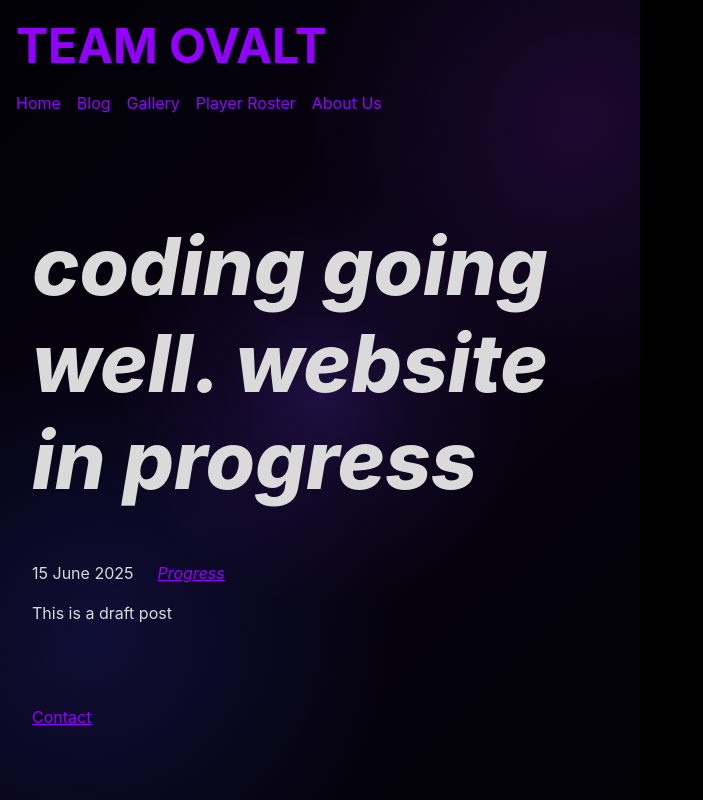
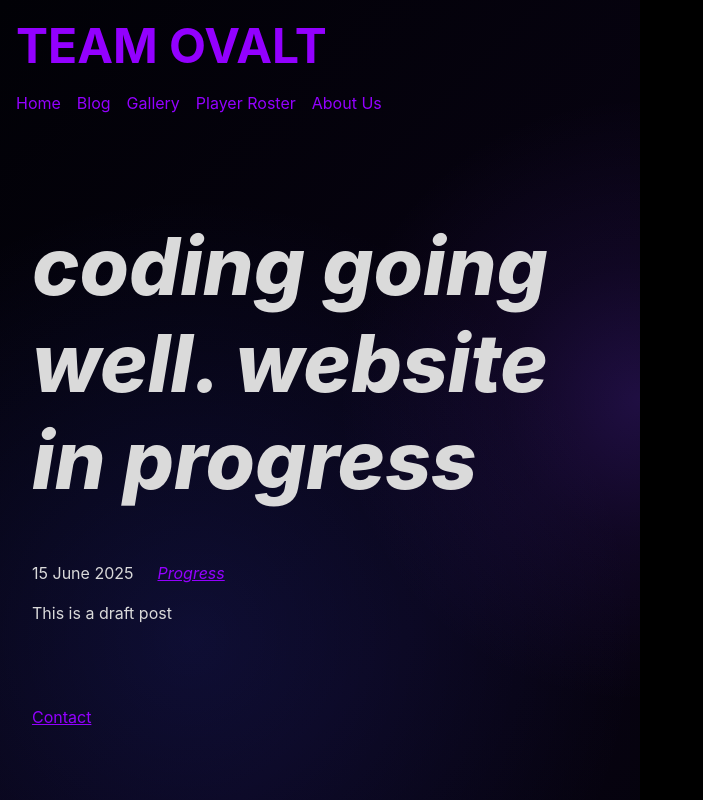
Before and after one commit to hacedyt/hacedyt.github.io, an Eleventy site: page content/blog/fifthpost.md in a window 1280 px wide. Shown: the whole page, without its empty margins (0-703 px from the left). Built offline with nearby package versions, Linux system fonts and the light colour scheme; Eleventy itself is replaced by a stand-in of ours; files that its build step writes are made by us from their sources; a web font is replaced by a local one; what @zachleat/heading-anchors, zod-validation-error would draw is missing.

Commit message:
Enhance body background and reset margins
Added background styles and reset margin for html and body.

```diff
--- a/css/index.css
+++ b/css/index.css
@@ -384,6 +384,40 @@ html {
   background-size: var(--s) calc(var(--s)*tan(30deg));
 }
 
+html, body {
+    margin: 0;
+    width: 100%;
+    min-height: 100%;
+}
+
+body {
+    background:
+        radial-gradient(
+            circle at 50% 45%,
+            rgba(112, 55, 255, 0.16),
+            transparent 25%
+        ),
+        radial-gradient(
+            circle at 20% 20%,
+            rgba(55, 80, 255, 0.10),
+            transparent 30%
+        ),
+        radial-gradient(
+            circle at 80% 75%,
+            rgba(160, 40, 255, 0.10),
+            transparent 30%
+        ),
+        linear-gradient(
+            135deg,
+            #020207 0%,
+            #080414 45%,
+            #020207 100%
+        );
+
+    background-attachment: fixed;
+    background-size: cover;
+}
+
 body {
     margin: 0;
     min-height: 100vh;
```
